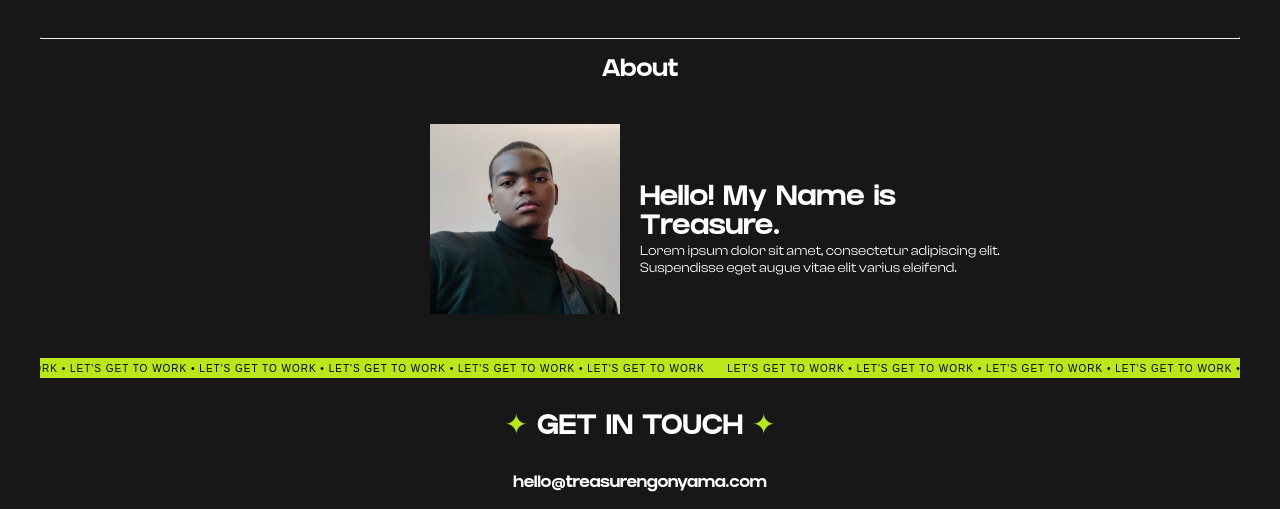
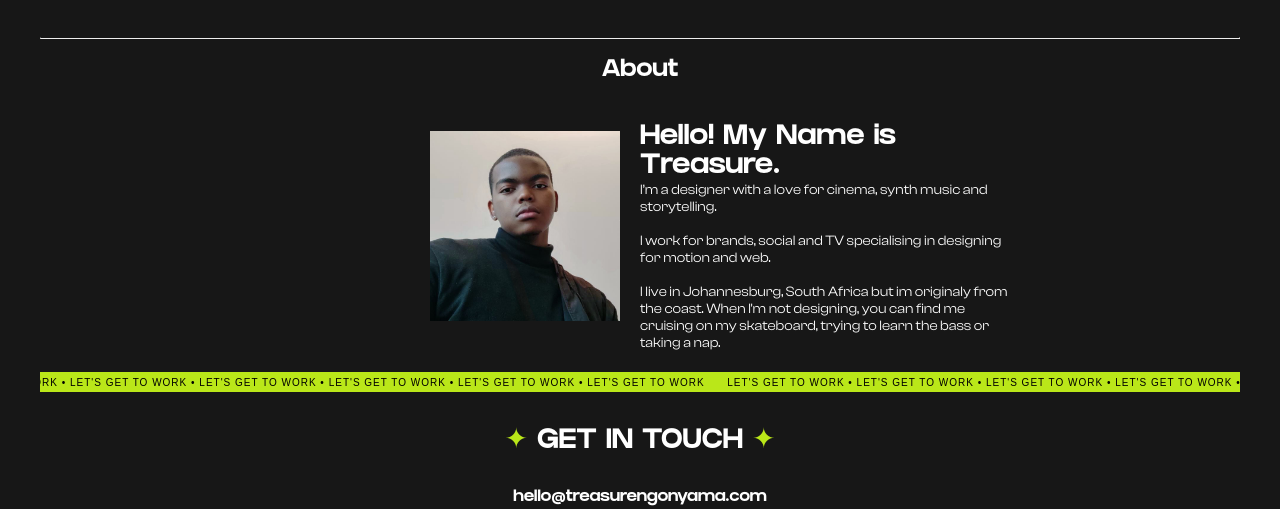
Before and after one commit to trippytresor/treasurengonyama.github.io, a plain HTML site: page index.html in a window 1280 px wide. Shown: the part 1623-2132 px from the top of the page. Drawn offline with Linux system fonts and the light colour scheme; a web font is replaced by a local one.

Commit message:
about section update

```diff
--- a/index.html
+++ b/index.html
@@ -716,7 +716,9 @@
 
         <div class="about-text">
           <h2>Hello! My Name is Treasure.</h2>
-          <p>Lorem ipsum dolor sit amet, consectetur adipiscing elit. Suspendisse eget augue vitae elit varius eleifend.
+          <p>I’m a designer with a love for cinema, synth music and storytelling.<br><br>
+            I work for brands, social and TV specialising in designing for motion and web.<br><br>
+            I live in Johannesburg, South Africa but im originaly from the coast. When I'm not designing, you can find me cruising on my skateboard, trying to learn the bass or taking a nap.
           </p>
         </div>
 
```
